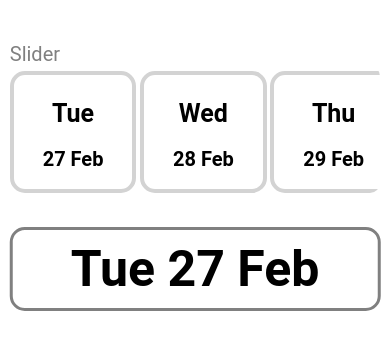
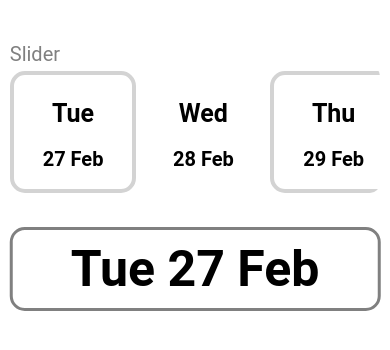
Before and after one commit to OnayR/Date-list, a React (Create React App) app in the folder date-list-react/: page / in a window 390 px wide. Shown: the top 350 px of the page. Built offline with nearby package versions, Linux system fonts and the light colour scheme.

Commit message:
Deactivate 4 random dates

```diff
--- a/date-list-react/src/App.css
+++ b/date-list-react/src/App.css
@@ -60,28 +60,6 @@ body {
     overflow-x: hidden;
 }
 
-@keyframes slide {
-    0% {
-        transform: translateX(0);
-    }
-
-    25% {
-        transform: translateX(-105%);
-    }
-
-    50% {
-        transform: translateX(-210%);
-    }
-
-    75% {
-        transform: translateX(-315%);
-    }
-
-    100% {
-        transform: translateX(-420%);
-    }
-}
-
 .date-item {
     display: flex;
     justify-content: center;
@@ -91,7 +69,6 @@ body {
     margin-bottom: 10px;
     border-radius: 15px;
     border: 4px solid lightgray;
-    /* animation: slide 4s infinite; */
 }
 
 .date-item:hover {
@@ -100,7 +77,10 @@ body {
 
 .selected {
     border: 4px solid #c63174;
+}
 
+.deactived {
+    border: 4px solid white;
 }
 
 .date-item:last-child {
@@ -163,6 +143,7 @@ body {
 
     .date-list {
         height: 15vh;
+        overflow-x: auto;
     }
 
     .date-item {
--- a/date-list-react/src/App.js
+++ b/date-list-react/src/App.js
@@ -3,8 +3,6 @@ import { addDays, format } from 'date-fns';
 import './App.css';
 
 let translate = 0;
-
-let selectedDate = 0;
 let index = 0;
 let dates = [];
 for (let i = 0; i < 14; i++) {
@@ -13,6 +11,7 @@ for (let i = 0; i < 14; i++) {
 
 function App() {
   useEffect(() => {
+    Deactivate();
     prevNextButton();
     addEvent();
   }, []);
@@ -103,9 +102,33 @@ function Data() {
 }
 
 function addEvent() {
+  let selectedDate;
   for (let i = 0; i < 14; i++) {
     selectedDate = document.getElementById("date-item-" + i);
+    if (selectedDate.classList.contains("deactived")) {
+      console.log(selectedDate);
+      selectedDate.removeEventListener("click", selectDate);
+      continue;
+    }
+    console.log(selectedDate);
     selectedDate.addEventListener("click", selectDate);
+  }
+}
+
+function Deactivate() {
+  for (let i = 0; i < 14; i++) {
+    let date = document.getElementById("date-item-" + i);
+    date.classList.remove("deactived");
+  }
+  for (let i = 0; i < 4; i++) {
+    let random = Math.floor(Math.random() * 14);
+    if (document.getElementById("date-item-" + random).classList.contains("deactived")) {
+      i--;
+      continue;
+    }
+    let date = document.getElementById("date-item-" + random);
+    date.classList.add("deactived");
+    console.log(i + "hi")
   }
 }
 
```
